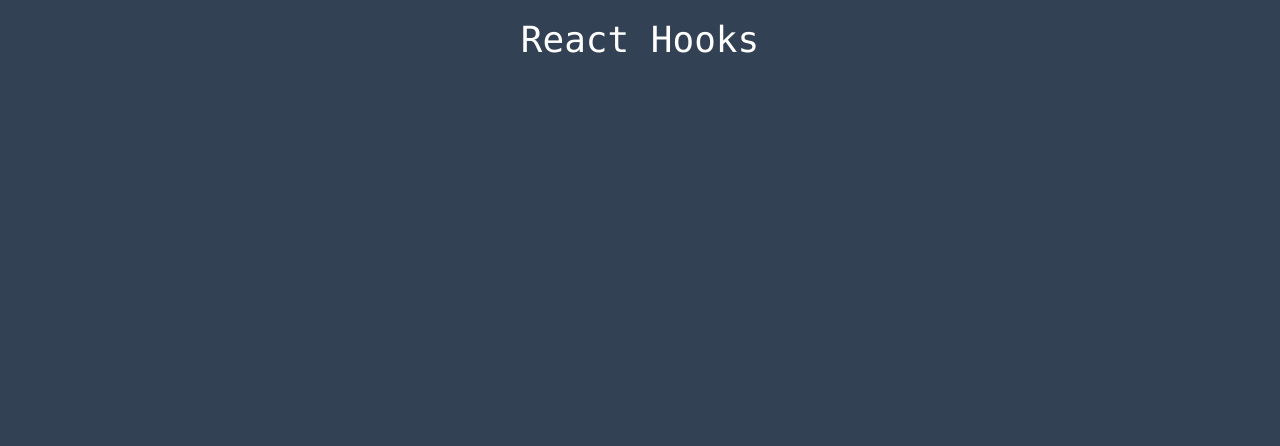
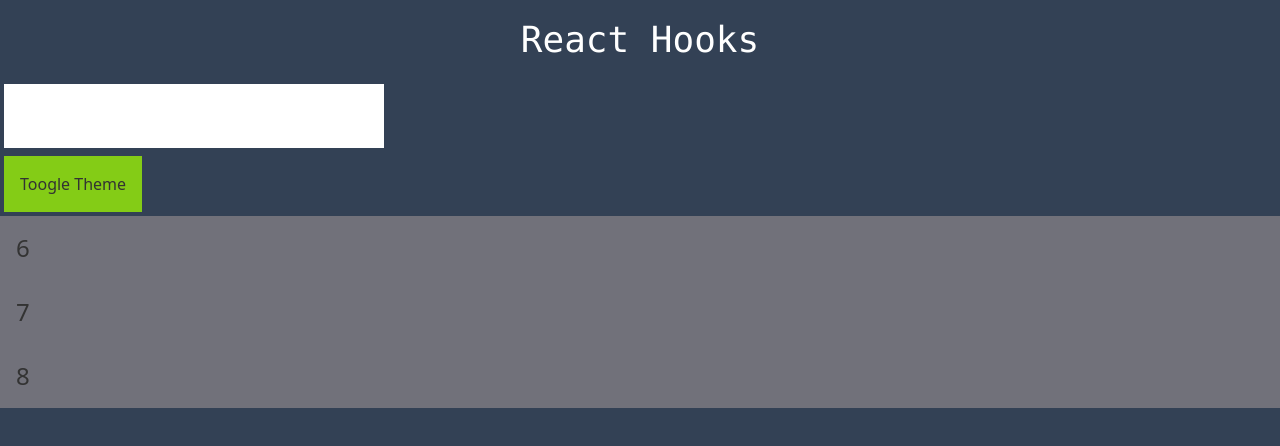
Before and after one commit to Benson306/react-hooks, a React (Create React App) app: page /useCallback in a window 1280 px wide. Shown: the top 446 px of the page. Built offline with nearby package versions, Linux system fonts and the light colour scheme.

Commit message:
useCallback Done

```diff
--- a/src/App.js
+++ b/src/App.js
@@ -4,6 +4,7 @@ import UseReducerHook from "./components/UseReducerHook";
 import { createContext, useState } from 'react';
 import UseContextHook from "./components/UseContextHook";
 import UseMemoHook from "./components/UseMemoHook";
+import UseCallbackHook from "./components/UseCallbackHook";
 
 export const LoginContext = createContext();
 
@@ -30,6 +31,10 @@ function App() {
                 <UseMemoHook />
               </Route>
 
+              <Route path='/useCallback'>
+                <UseCallbackHook />
+              </Route>
+
             </Switch>
           </Router>
       </LoginContext.Provider>
--- a/src/components/Dash.js
+++ b/src/components/Dash.js
@@ -8,6 +8,8 @@ const Dash = () => {
         <br />
         <Link className="flex justify-center" to={'/useMemo'}><button className="p-4 bg-slate-400 text-white rounded">Use Memo</button></Link>
         <br />
+        <Link className="flex justify-center" to={'/useCallback'}><button className="p-4 bg-slate-400 text-white rounded">Use Callback</button></Link>
+        <br />
     </div> );
 }
 
--- /dev/null
+++ b/src/components/List.js
@@ -0,0 +1,13 @@
+import { useState, useEffect } from "react";
+
+const List = ({ getItems }) => {
+    const [items, setItems] = useState([]);
+
+    useEffect(()=>{
+        setItems(getItems(5));
+        console.log('Uploading Items');
+    },[getItems])
+
+    return items.map(item => <div className="p-4 bg-zinc-500 text-2xl" key={item}>{item}</div>)
+}
+export default List;
--- /dev/null
+++ b/src/components/UseCallbackHook.js
@@ -0,0 +1,34 @@
+import { useCallback, useState } from "react";
+import List from "./List";
+
+const UseCallbackHook = () => {
+    const [number, setNumber] = useState(1);
+    const [dark, setDark] = useState(false);
+
+    const getItems = useCallback((incrementor) => {
+        return [number + incrementor, number + 1 + incrementor, number + incrementor + 2]
+    },[number])
+
+    const theme = {
+        backgroundColour: dark ? '#333' : '#FFF',
+        color: dark ? '#FFF' : '#333'
+    }
+
+    return ( <div style={theme}>
+        <input
+            className="p-4 m-1 text-2xl"
+            type="number"
+            onChange={e => setNumber(parseInt(e.target.value))}
+         />
+         <br />
+        <button
+            className="bg-lime-500 p-4 m-1"
+            onClick={()=> setDark(prevDark => !prevDark)}
+        >Toogle Theme</button>
+
+        <List getItems={getItems} />
+
+    </div> );
+}
+
+export default UseCallbackHook;
```
